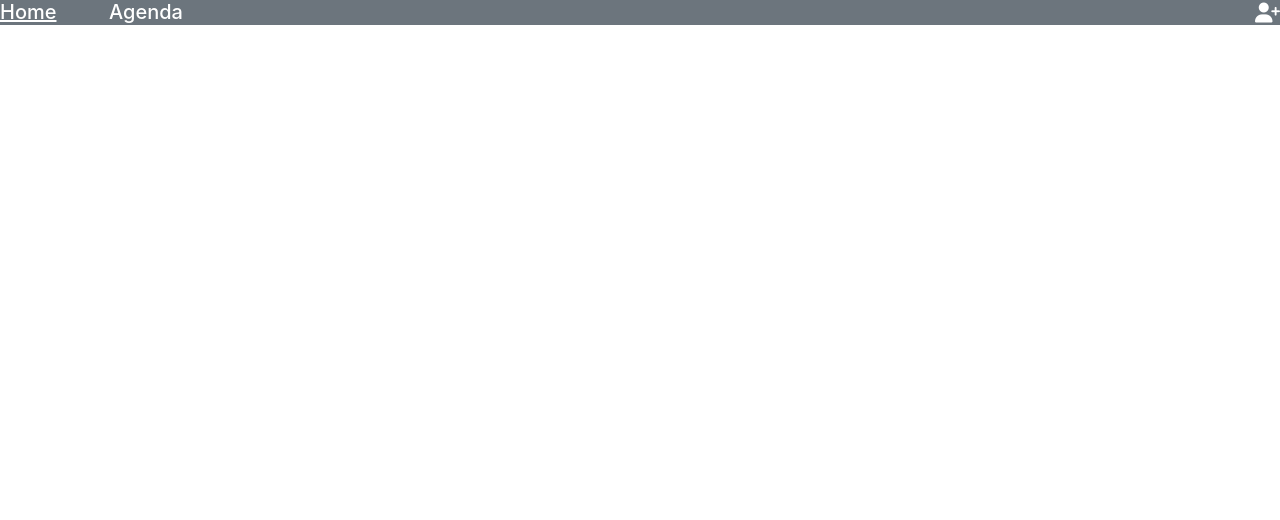
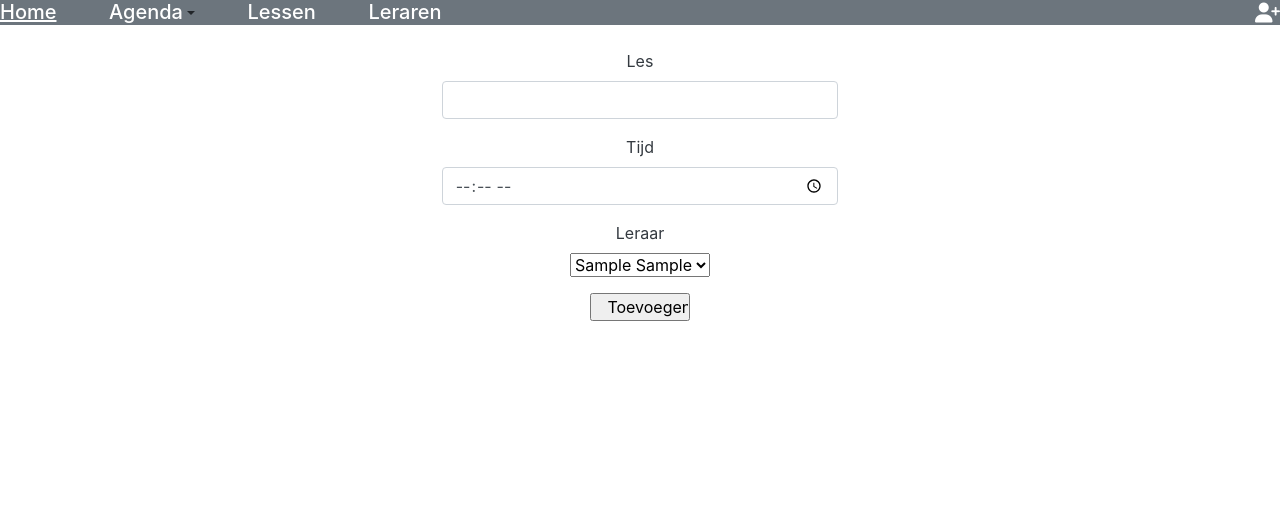
Before and after one commit to daphnekr/studentenApp, a PHP site: page /webapp/home/createLes in a window 1280 px wide. Shown: the top 520 px of the page. Run offline with PHP 8.4, Linux system fonts and the light colour scheme; tables that the repository leaves empty or names only in its code hold one stand-in row (values such as "Sample post"); some libraries are stand-ins or nearby versions.

Commit message:
toevoegingen aan navbar en createLes af

```diff
--- a/framework-php-master/controller/HomeController.php
+++ b/framework-php-master/controller/HomeController.php
@@ -36,7 +36,19 @@ function updateLeraar()
 //Les
 function createLes()
 {
-	render("home/createLes");
+	$leraren = getAllTeachers();
+	render("home/createLes", ["leraren" => $leraren]);
+}
+
+function addLes()
+{
+	$les = $_POST['les'];
+	$tijd = $_POST['tijd'];
+	$leraar = $_POST['leraar'];
+	createTime($tijd);
+	newLes($les, $tijd, $leraar);
+	index();
+
 }
 function updateLes()
 {
@@ -64,7 +76,18 @@ function addStudent()
 	newStudent($VN, $AN, $EM);
 	index();
 }
-function updateStudent()
+function updateStudent($id)
 {
-	render("home/updateStudent");
+	$klas = getAllGroups();
+	$student = getStudentandClass($id);
+	render("home/updateStudent", ["klas" => $klas, "student" => $student]);
 }
+function modifyStudent($id)
+{
+	$VN = $_POST['voornaam'];
+	$AN = $_POST['achternaam'];
+	$EM = $_POST['mail'];
+	$KL = $_POST['klas'];
+	editStudent($VN, $AN, $EM, $KL, $id);
+	index();
+}
--- a/framework-php-master/model/HomeModel.php
+++ b/framework-php-master/model/HomeModel.php
@@ -26,30 +26,27 @@ function getAllGroups(){
 	return $stmt->fetchAll();
 }
 
-
-function newStudent($data1, $data2, $data3)
+function newStudent($data1, $data2, $data3, $data4)
 {
 	$conn = openDatabaseConnection();
 
-	$stmt = $conn->prepare("INSERT INTO studenten (voornaam, achternaam, `e-mail`, `slb'er_id`, klas_id) VALUES (:VN, :AN, :EM, 1, 1)");
+	$stmt = $conn->prepare("INSERT INTO studenten (voornaam, achternaam, `e-mail`, `slb'er_id`, klas_id) VALUES (:VN, :AN, :EM, 1, (SELECT id FROM klassen WHERE groepnaam=:KL))");
 	$stmt->bindParam(":VN", $data1);
 	$stmt->bindParam(":AN", $data2);
 	$stmt->bindParam(":EM", $data3);
+	$stmt->bindParam(":KL", $data4);
 	$stmt->execute();
 
 	$conn = null;
 
 }
-
+// Haal een student op met een aangegeven id uit de database
 function getStudent($id){
     $conn = openDatabaseConnection();
 
     $stmt = $conn->prepare("SELECT * FROM studenten WHERE id = :id");
-
     $stmt->bindParam(":id", $id);
-
     $stmt->execute();
-
     $result = $stmt->fetch();
 
     $conn = null;
@@ -67,3 +64,67 @@ function getStudent($id){
 
     $conn = null;
  }
+
+ function getAllTeachers(){
+	 $conn = openDatabaseConnection();
+
+	 $stmt = $conn->prepare("SELECT * FROM leraar");
+	 $stmt->execute();
+
+	 $conn = null;
+
+	 return $stmt->fetchAll();
+ }
+
+ function createTime($tijd)
+ {
+	$conn = openDatabaseConnection();
+    $query1 = $conn->prepare("SELECT * FROM tijden WHERE tijd = :tijd");
+    $query1->execute(["tijd" => $tijd]);
+    $result = $query1->fetch();
+    if ($result == false){
+        $query = $conn->prepare("INSERT INTO tijden (tijd) VALUES (:tijd)");
+        return $query->execute(["tijd" => $tijd]);
+    }
+ }
+
+ function newLes($data1, $data2, $data3)
+ {
+	$conn = openDatabaseConnection();
+
+	$stmt = $conn->prepare("INSERT INTO lessen (les, tijd_id, leraar_id) VALUES (:les, (SELECT id FROM tijden WHERE tijd = :tijd LIMIT 1), :leraar)");
+	$stmt->bindParam(":les", $data1);
+	$stmt->bindParam(":tijd", $data2);
+	$stmt->bindParam(":leraar", $data3);
+	$stmt->execute();
+
+	$conn = null;
+ }
+function getStudentandClass($id)
+{
+    $conn = openDatabaseConnection();
+
+    $stmt = $conn->prepare("SELECT studenten.*, klassen.groepnaam AS klas_naam FROM studenten JOIN klassen ON studenten.klas_id = klassen.id WHERE studenten.id = :id");
+    $stmt->bindParam(":id", $id);
+    $stmt->execute();
+    $result = $stmt->fetch();
+
+    $conn = null;
+
+    return $result;
+}
+
+function editStudent($data1, $data2, $data3, $data4, $data5)
+{
+	$conn = openDatabaseConnection();
+
+    $stmt = $conn->prepare("UPDATE studenten SET voornaam=:VN, achternaam=:AN, `e-mail`=:EM, klas_id=(SELECT id FROM klassen WHERE groepnaam=:KL) WHERE id=:id");
+	$stmt->bindParam(":VN", $data1);
+	$stmt->bindParam(":AN", $data2);
+	$stmt->bindParam(":EM", $data3);
+	$stmt->bindParam(":KL", $data4);
+    $stmt->bindParam(":id", $data5);
+    $stmt->execute();
+
+    $conn = null;
+}
--- a/framework-php-master/view/home/createLes.php
+++ b/framework-php-master/view/home/createLes.php
@@ -0,0 +1,23 @@
+<div class="form-container col-8 col-md-6 col-lg-4 offset-2 offset-md-3 offset-lg-4 mt-4">
+        <form action="addLes" method="post" name="Sign-Up" autocomplete="off">
+            <div class="form-group text-center text-dark">
+                <label for="les">Les</label>
+                    <input class="form-control" type="text" name="les" required>
+            </div>
+            <div class="form-group text-center text-dark">
+                <label for="tijd">Tijd</label>
+                    <input class="form-control" type="time" name="tijd" required>
+            </div>
+            <div class="form-group text-center text-dark">
+                <label for="leraar">Leraar</label> <br>
+                <select name="leraar">
+                    <?php foreach($leraren as $leraar){?>
+                        <option value="<?php echo htmlentities($leraar["id"])?>"><?php echo htmlentities($leraar["voornaam"]), " ", htmlentities($leraar["achternaam"])?></option>
+                    <?php } ?>
+                    </select>
+            </div>
+            <div class="form-group text-center">
+                <input type="submit" value="Toevoegen" class="form-submit col-4 col-lg-3">
+            </div>
+        </form>
+    </div>
--- a/framework-php-master/view/templates/header.php
+++ b/framework-php-master/view/templates/header.php
@@ -16,10 +16,16 @@
 	<button class="navbar-toggler" type="button" data-toggle="collapse" data-target="#navbarCollapse" aria-controls="navbarCollapse" aria-expanded="false" aria-label="Toggle nav">
         <i class="fas fa-lg fa-bars"></i>
     </button>
-	<div class="collapse navbar-collapse nav text-left" id="navbarCollapse">
+	<div class="collapse navbar-collapse nav text-left" id="navbarCollapse" aria-label="Button group with nested dropdown">
 		<ul class="w-100 p-0 m-lg-0 mt-3 mb-0">
 			<li class="d-inline pt-lg-5 pr-lg-5 pt-2 pr-2"><a class="text-white h5" href="<?= URL ?>home/index">Home</a></li>
-			<li class="d-inline pt-lg-5 pr-lg-5 pt-2 pr-2"><a class="text-white h5" href="<?= URL ?>home/agenda">Agenda</a></li>
+			<li id="btnGroupDrop1" class="d-inline pt-lg-5 pr-lg-5 pt-2 pr-2 dropdown-toggle" data-toggle="dropdown"><a class="text-white h5" >Agenda</a></li>
+			<div class="dropdown-menu" aria-labelledby="btnGroupDrop1">
+				<a class="dropdown-item" href="<?= URL ?>home/agenda">Agenda</a>
+				<a class="dropdown-item" href="<?= URL ?>home/createPlanning">Planning maken</a>
+			</div>
+			<li class="d-inline pt-lg-5 pr-lg-5 pt-2 pr-2"><a class="text-white h5" href="<?= URL ?>home/createLes">Lessen</a></li>
+			<li class="d-inline pt-lg-5 pr-lg-5 pt-2 pr-2"><a class="text-white h5" href="<?= URL ?>home/createLeraar">Leraren</a></li>
 			<li class="d-inline float-right"><a class="text-white text-decoration-none" href="<?= URL ?>home/createStudent"><i class="fas fa-lg fa-user-plus"></i></a></li>
 		</ul>
 	</div>
```
Also changed, not shown: framework-php-master/view/home/updateStudent.php (+30 -0 lines), framework-php-master/view/home/updateLes.php (added).
